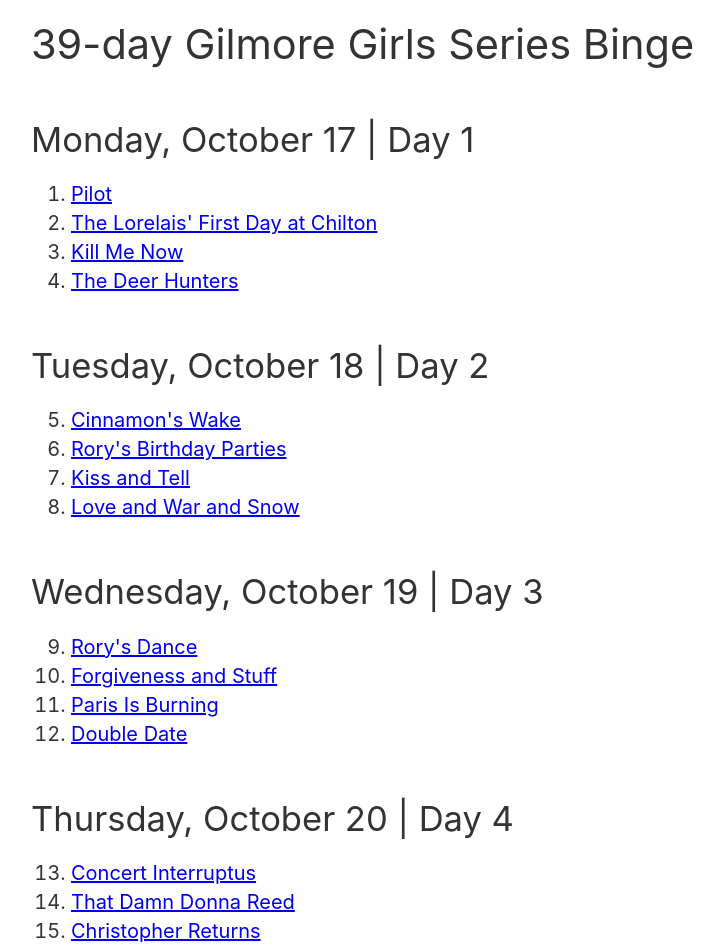
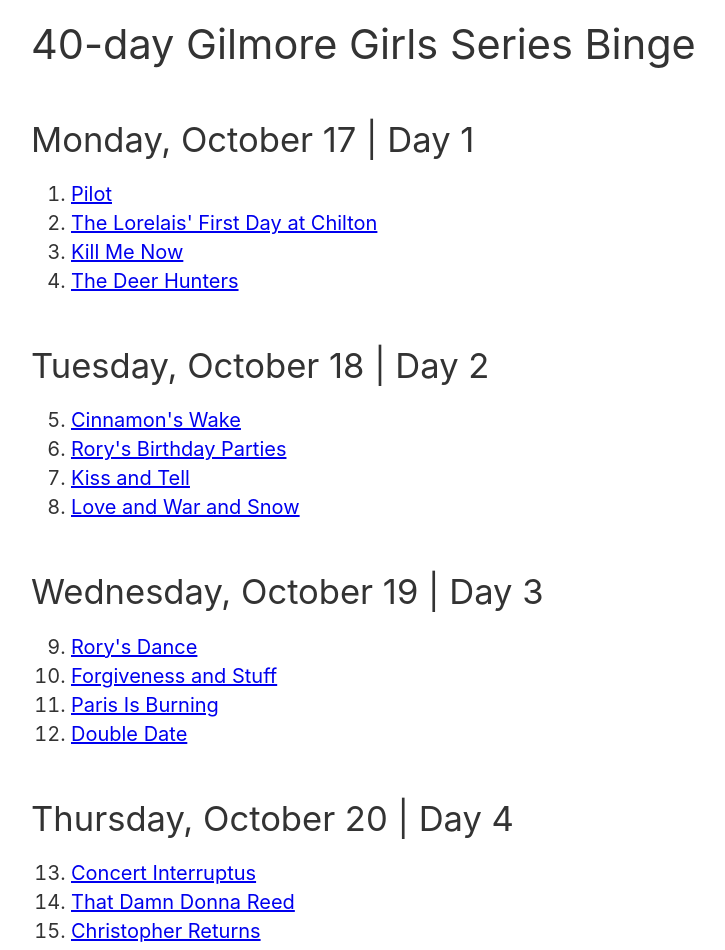
Before and after one commit to katydecorah/gilmore-girls, a Jekyll site: the page built from index.html, in a window 1280 px wide. Shown: the top 950 px of the page, without its empty margins (259-984 px from the left). Built offline with Jekyll 4.4.1, drawn with Linux system fonts in a browser that asks for light colours; some web fonts are replaced; some of the changed text lies outside the part shown.

Commit message:
:information_desk_person:

```diff
--- a/_config.yml
+++ b/_config.yml
@@ -1,2 +1,2 @@
-title: Gilmore Girls Series Binge
+title: 40-day Gilmore Girls Series Binge
 baseurl: /gilmore-girls
--- a/index.html
+++ b/index.html
@@ -1,12 +1,31 @@
 ---
 layout: default
+episodes:
+- title: Winter
+  link: http://www.imdb.com/title/tt5447154/?ref_=ttep_ep1
+- title: Spring
+  link: http://www.imdb.com/title/tt5447156/?ref_=tt_ep_nx
+- title: Summer
+  link: http://www.imdb.com/title/tt5447538/?ref_=tt_ep_nx
+- title: Fall
+  link: http://www.imdb.com/title/tt5447536/?ref_=tt_ep_nx
 ---
 {% assign total_episodes = site.data.episodes | size %}{% assign total_days = site.data.dates | size | plus: 0.0 %}{% assign per_day = total_episodes | divided_by: total_days | ceil %}{% assign last_day = per_day | minus: 1 %}
-      <h1>{{total_days | ceil}}-day Gilmore Girls Series Binge</h1>
+      <h1>{{total_days | ceil | plus: 1}}-day Gilmore Girls Series Binge</h1>
       {% assign count = 0 %}{% for episode in site.data.episodes %}{% assign stop = forloop.index0 | modulo: per_day %}{% if stop == 0 %}
-      <h2>{{site.data.dates[count] | date: "%A, %B %-d"}} | Day {{count | plus: 1}}</h2>
+      <div class="day">
+        <h2>{{site.data.dates[count] | date: "%A, %B %-d"}} | Day {{count | plus: 1}}</h2>
 
-      <ol start="{{episode.number}}">{% assign count = count | plus: 1 %}{% endif %}
-        <li><a href="{{episode.link}}" title="Season {{episode.season}}, Episode {{episode.season_number}}">{{episode.title}}</a></li>{% if stop == last_day %}
-      </ol>
+        <ol start="{{episode.number}}">{% assign count = count | plus: 1 %}{% endif %}
+          <li><a href="{{episode.link}}" title="Season {{episode.season}}, Episode {{episode.season_number}}">{{episode.title}}</a></li>{% if stop == last_day %}
+        </ol>
+      </div>
       {% endif %}{% endfor %}
+        </ol>
+      </div>
+      <div class="day final">
+        <h2>Friday, November 24 | Day 40</h2>
+        <ol>
+          {% for episode in page.episodes %}<li><a href="{{episode.link}}">{{episode.title}}</a></li>{% endfor %}
+        </ol>
+      </div>
--- a/site.css
+++ b/site.css
@@ -37,3 +37,10 @@
   max-width: 700px;
   margin: 1em auto 5em;
 }
+
+.day {
+
+}
+
+.final {
+}
```
